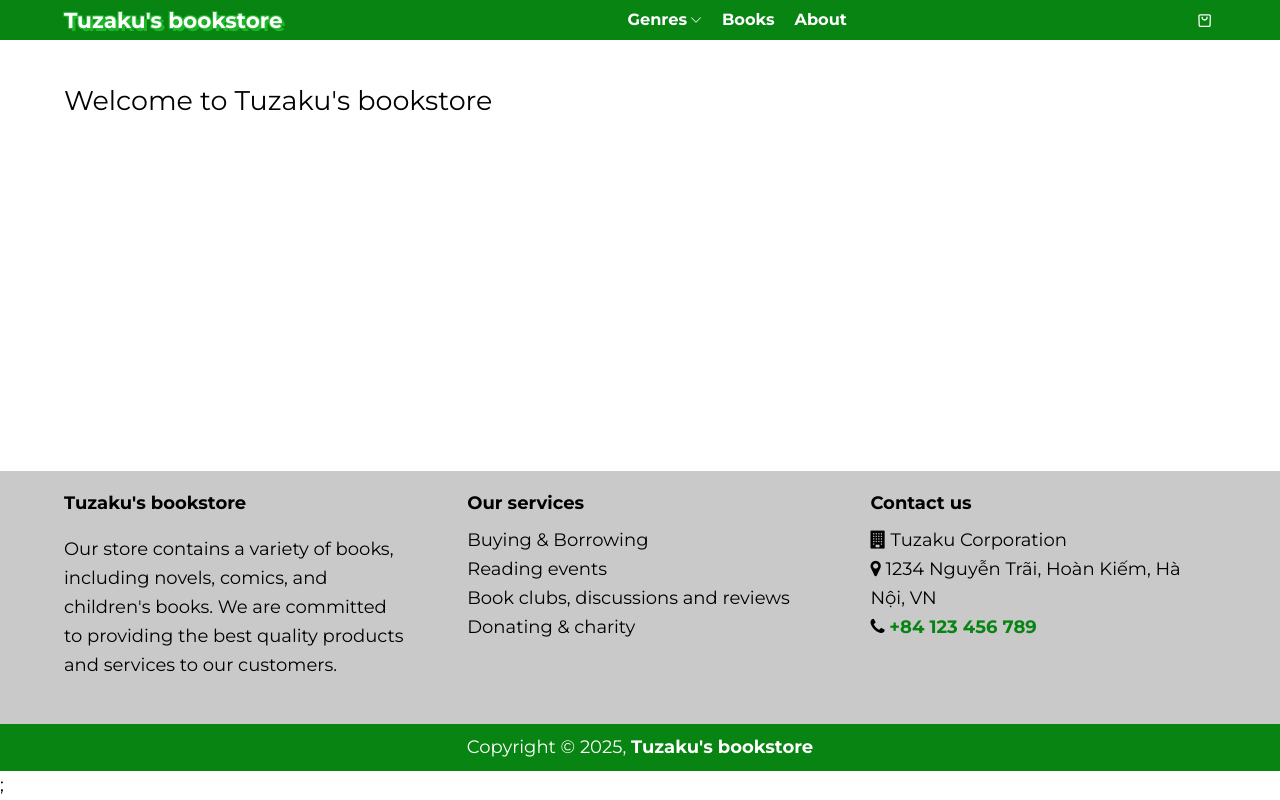
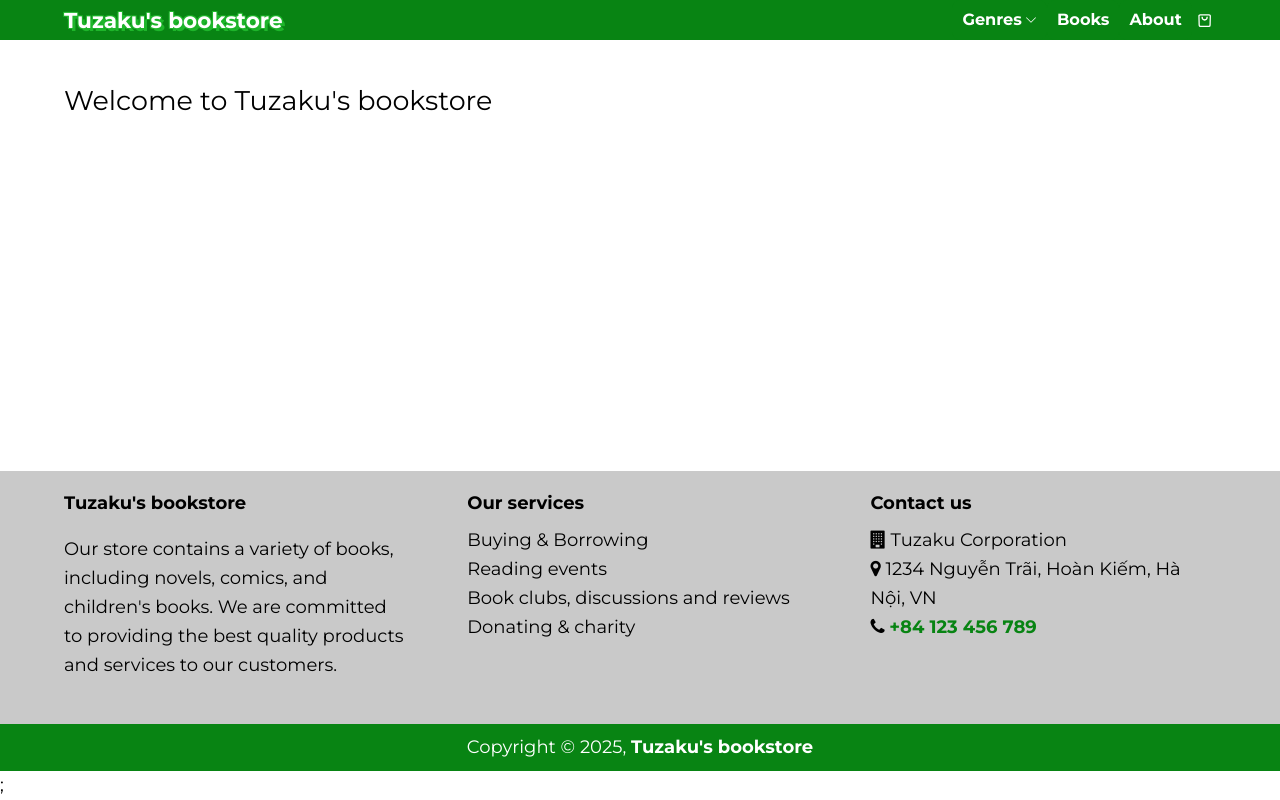
Before and after one commit to anhtuta/nextjs-ecommerce, a Next.js app: page / in a window 1280 px wide. Built offline with nearby package versions, Linux system fonts and the light colour scheme.

Commit message:
Change menu icon to white, remove gap between menu items and menu icon

```diff
--- a/components/Layout/OzMenu.jsx
+++ b/components/Layout/OzMenu.jsx
@@ -78,13 +78,13 @@ const OzMenu = ({ showCart = true }) => {
         <div className="ozmenu-logo">
           <Link href="/">{siteMeta.name}</Link>
         </div>
+        <div className="ozmenu-right">
           <div className="ozmenu">
             <button className="menu-close" onClick={menuToggle}>
               <span className="close"></span>
             </button>
             <ul className="ozmenu-nav">{GenerateMenu(MENU_ITEMS)}</ul>
           </div>
-        <MenuIcon />
           {showCart === true && (
             <div className="cart-wrapper">
               <Link href="/cart">
@@ -92,6 +92,8 @@ const OzMenu = ({ showCart = true }) => {
               </Link>
             </div>
           )}
+          <MenuIcon />
+        </div>
       </div>
       <button id="menu-overlay" onClick={menuToggle} aria-label="Open menu"></button>
     </>
--- a/components/Layout/OzMenu.scss
+++ b/components/Layout/OzMenu.scss
@@ -18,6 +18,10 @@
   // Ref: https://css-tricks.com/adding-stroke-to-web-text/
   text-shadow: 3px 3px 0 $primary-color-bg-1, -1px -1px 0 $primary-color-bg-1, 1px -1px 0 $primary-color-bg-1,
     -1px 1px 0 $primary-color-bg-1, 1px 1px 0 $primary-color-bg-1;
+}
+.ozmenu-container .ozmenu-right {
+  display: flex;
+  align-items: center;
 }
 .ozmenu-container button,
 #menu-overlay {
@@ -54,6 +58,9 @@
   display: inline-block;
   // font-family: 'Montserrat';
   font-weight: 700;
+}
+.ozmenu-container .cart-wrapper {
+  color: #fff;
 }
 .ozmenu ul.ozmenu-nav > li .link-wrapper:hover {
   /* color: rgb(0, 0, 0) !important; */
@@ -241,6 +248,7 @@
     height: 24px;
     width: 24px;
     position: relative;
+    margin-left: 8px;
   }
   .menu-open img {
     width: 100%;
@@ -331,11 +339,8 @@
     /* border-bottom: 1px solid #ddd; */
   }
   .ozmenu ul.ozmenu-nav > li .link-wrapper:hover {
-    float: left;
-    width: 100%;
     transition: all 0.25s ease-out;
     text-decoration: none;
-    color: rgb(103, 130, 252) !important;
     padding: 10px 0px;
   }
   .ozmenu ul li.dropdownitem > .link-wrapper:hover > .caret {
--- a/context/CartContext.jsx
+++ b/context/CartContext.jsx
@@ -1,5 +1,5 @@
 import React, { useState, useEffect } from "react";
-import Toast from "../components/Toast";
+import Toast from "@lib/toast";
 
 const CART_NAME = "tzk_bookstore_cart";
 const defaultValues = {
--- a/pages/_app.js
+++ b/pages/_app.js
@@ -6,8 +6,8 @@ import { CartProvider } from "@context/CartContext";
 import "../styles/global.css";
 import "../styles/style.scss";
 import "../components/Layout/OzMenu.scss";
+import "react-toastify/dist/ReactToastify.css";
 import "../components/Toast.scss";
-import "react-toastify/dist/ReactToastify.css";
 
 export default function App({ Component, pageProps }) {
   return (
```
Also changed, not shown: icons/svg/menu-button.svg, lib/toast.js (renamed from components/Toast.jsx). Lines whose indentation alone changed are shown as unchanged.
